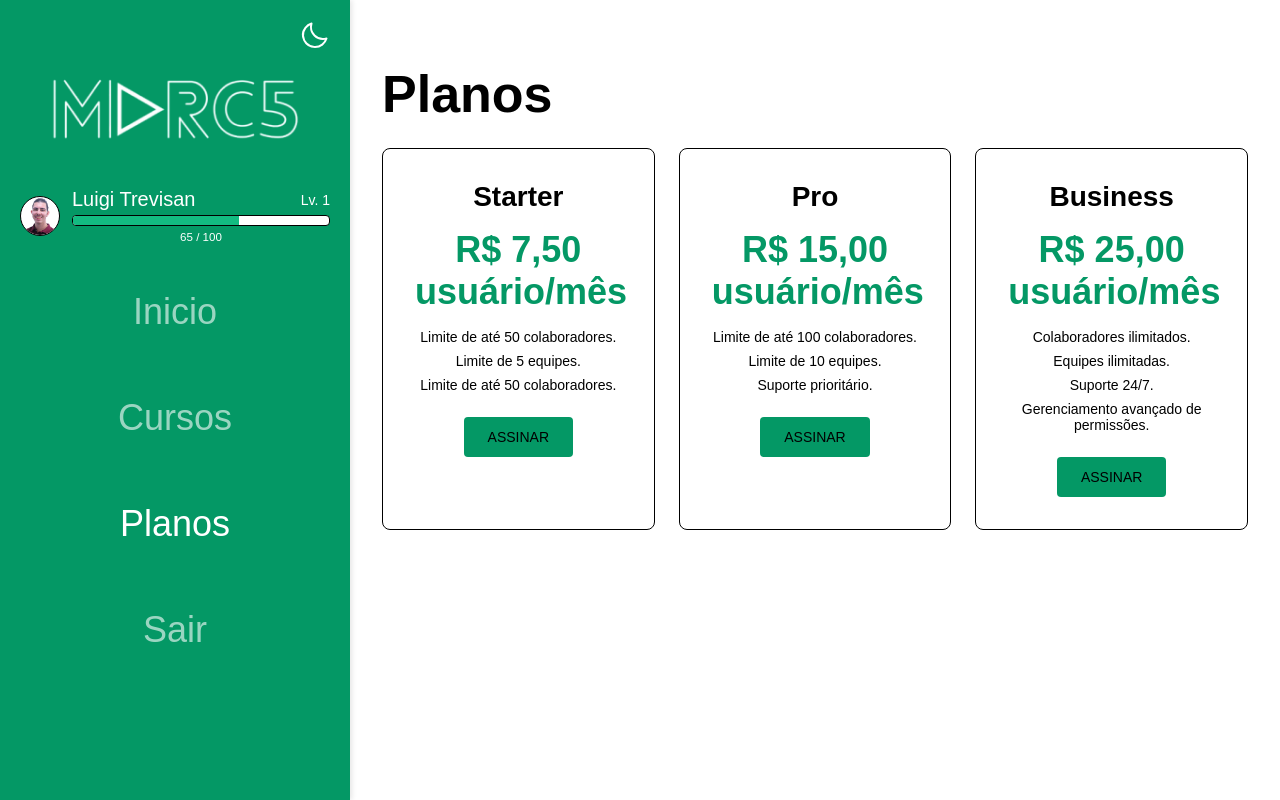
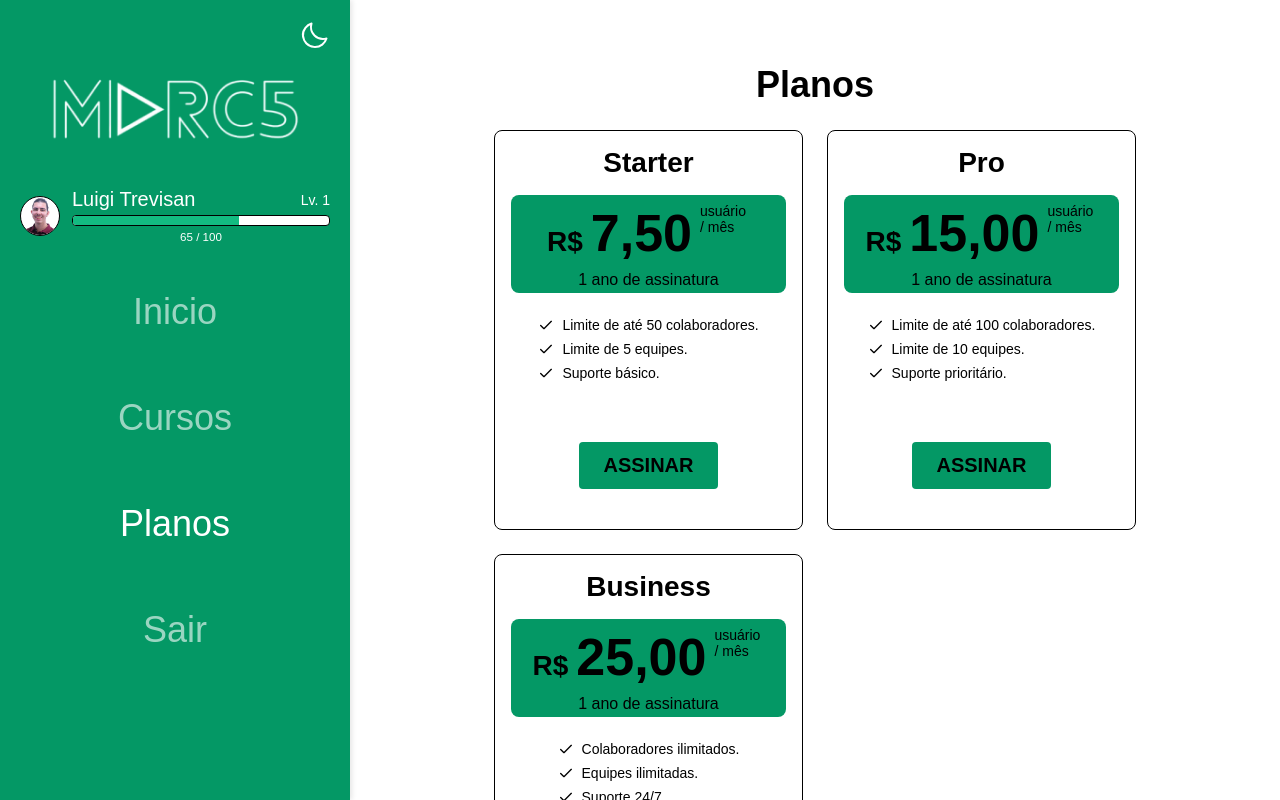
Before and after one commit to Rodrigosiq03/marc5-service, a React (Vite) app in the folder web/: page /planos in a window 1280 px wide. Shown: the top 800 px of the page. Built offline with nearby package versions, Linux system fonts and the light colour scheme; a web font is replaced by a local one.

Commit message:
feat: change overall plans style

```diff
--- a/web/src/components/PlanCard/index.tsx
+++ b/web/src/components/PlanCard/index.tsx
@@ -1,23 +1,28 @@
 import React from 'react';
 import {
   CardContainer,
-  PriceTag,
   PlanTitle,
   PlanDescription,
   SubscribeButton,
 } from './styles';
+import PriceTag from '../PriceTag';
 
 interface PlanCardProps {
   title: string;
-  price: string;
+  price: number;
   description: string[];
 }
 
-const PlanCard: React.FC<PlanCardProps> = ({ title, price, description }) => {
+
+const PlanCard: React.FC<PlanCardProps> = ({
+  title,
+  price,
+  description
+}) => {
   return (
     <CardContainer>
       <PlanTitle>{title}</PlanTitle>
-      <PriceTag>{price}</PriceTag>
+      <PriceTag price={price} />
       <PlanDescription>
         {description.map((item, index) => (
           <li key={index}>{item}</li>
--- a/web/src/components/PlanCard/styles.ts
+++ b/web/src/components/PlanCard/styles.ts
@@ -1,27 +1,22 @@
 import styled from 'styled-components';
 
 export const CardContainer = styled.div`
+  height: 400px;
+  display: flex;
+  flex-direction: column;
+  align-items: center;
   position: relative;
   border-radius: 0.5rem;
-  overflow: hidden;
-  background-color: ${({ theme }) => theme.colors.background};
+  background-color: transparent;
   transition: transform 0.3s ease-in-out;
   border: 1px solid ${({ theme }) => theme.colors.primary};
-  padding: 2rem;
-  text-align: center;
+  padding: 1rem;
 
   &:hover {
     transform: scale(1.05);
     border: 1px solid ${({ theme }) => theme.colors.green_500};
     box-shadow: 0 0 10px rgba(0, 0, 0, 0.1);
   }
-`;
-
-export const PriceTag = styled.div`
-  font-size: ${({ theme }) => theme.fontsSizes.desktop.h3};
-  color: ${({ theme }) => theme.colors.green_500};
-  margin: 1rem 0;
-  font-weight: bold;
 `;
 
 export const PlanTitle = styled.h3`
@@ -33,27 +28,46 @@ export const PlanTitle = styled.h3`
 
 export const PlanDescription = styled.ul`
   font-size: ${({ theme }) => theme.fontsSizes.desktop.p};
+  text-align: left;
   color: ${({ theme }) => theme.colors.primary};
   margin-bottom: 1.5rem;
   list-style-type: none;
   padding: 0;
 
   li {
+    position: relative;
+    padding-left: 1.5rem;
     margin-bottom: 0.5rem;
+
+    &::before {
+      content: '';
+      position: absolute;
+      left: 0;
+      top: 50%;
+      transform: translateY(-50%);
+      width: 16px;
+      height: 16px;
+      background-image: url('../../../public/check.svg');
+      background-size: contain;
+      background-repeat: no-repeat;
+    }
   }
 `;
 
 export const SubscribeButton = styled.button`
   background-color: ${({ theme }) => theme.colors.green_500};
-  color: ${({ theme }) => theme.colors.white};
+  color: ${({ theme }) => theme.colors.primary};
   border: none;
   border-radius: 0.25rem;
   padding: 0.75rem 1.5rem;
+  margin-top: auto;
+  margin-bottom: 1.5rem;
   cursor: pointer;
-  font-size: ${({ theme }) => theme.fontsSizes.desktop.p};
+  font-size: ${({ theme }) => theme.fontsSizes.desktop.h5};
+  font-weight: bold;
   transition: background-color 0.3s ease-in-out;
 
   &:hover {
-    background-color: ${({ theme }) => theme.colors.green_700};
+    background-color: ${({ theme }) => theme.colors.green_300};
   }
 `;
--- a/web/src/components/Plans/index.tsx
+++ b/web/src/components/Plans/index.tsx
@@ -5,7 +5,7 @@ import { PlansContainer, SectionTitle, PlanGrid } from './styles';
 
 interface PlanType {
   title: string;
-  price: string;
+  price: number;
   description: string[];
 }
 
@@ -15,16 +15,16 @@ const PlansScreen: React.FC = () => {
   const plans: PlanType[] = [
     {
       title: 'Starter',
-      price: 'R$ 7,50 usuário/mês',
+      price: 7.50,
       description: [
         'Limite de até 50 colaboradores.',
         'Limite de 5 equipes.',
-        'Limite de até 50 colaboradores.'
+        'Suporte básico.'
       ],
     },
     {
       title: 'Pro',
-      price: 'R$ 15,00 usuário/mês',
+      price: 15.00,
       description: [
         'Limite de até 100 colaboradores.',
         'Limite de 10 equipes.',
@@ -33,12 +33,11 @@ const PlansScreen: React.FC = () => {
     },
     {
       title: 'Business',
-      price: 'R$ 25,00 usuário/mês',
+      price: 25.00,
       description: [
         'Colaboradores ilimitados.',
         'Equipes ilimitadas.',
         'Suporte 24/7.',
-        'Gerenciamento avançado de permissões.',
       ],
     },
   ];
--- a/web/src/components/Plans/styles.ts
+++ b/web/src/components/Plans/styles.ts
@@ -12,22 +12,26 @@ export const PlansContainer = styled.div`
 `;
 
 export const SectionTitle = styled.h2`
-  font-size: ${({ theme }) => theme.fontsSizes.desktop.h2};
+  font-size: ${({ theme }) => theme.fontsSizes.desktop.h3};
   color: ${({ theme }) => theme.colors.primary};
   margin-bottom: 1.5rem;
   font-weight: bold;
+  text-align: center;
 `;
 
 export const PlanGrid = styled.div`
   display: grid;
   grid-template-columns: repeat(1, 1fr);
   gap: 1.5rem;
+  justify-content: center;
+  align-content: center;
 
   @media (min-width: 768px) {
     grid-template-columns: repeat(2, 1fr);
+    justify-content: center;
   }
 
-  @media (min-width: 1024px) {
+  @media (min-width: 1440px) {
     grid-template-columns: repeat(3, 1fr);
   }
 `;
--- /dev/null
+++ b/web/src/components/PriceTag/index.tsx
@@ -0,0 +1,31 @@
+import React from 'react';
+import {
+    PriceTagContainer,
+    PriceText,
+    Currency,
+    Price,
+    PriceUnit,
+    SubscriptionText
+} from './styles';
+import formatPrice from '../../utils/formatPrice';
+
+interface PriceTagProps {
+    price: number;
+}
+
+const PriceTag: React.FC<PriceTagProps> = ({ price }) => {
+    return (
+        <PriceTagContainer>
+            <PriceText>
+                <Currency>R$</Currency>
+                <Price>{formatPrice(price)}</Price>
+                <PriceUnit>
+                    usuário / mês
+                </PriceUnit>
+            </PriceText>
+            <SubscriptionText>1 ano de assinatura</SubscriptionText>
+        </PriceTagContainer>
+    );
+};
+
+export default PriceTag;
--- /dev/null
+++ b/web/src/components/PriceTag/styles.ts
@@ -0,0 +1,44 @@
+import styled from 'styled-components';
+
+export const PriceTagContainer = styled.div`
+  width: 275px;
+  display: flex;
+  flex-direction: column;
+  align-items: center;
+  justify-content: center;
+  background-color: ${({ theme }) => theme.colors.green_500};
+  border-radius: 0.5rem;
+  margin-bottom: 1.5rem;
+  color: ${({ theme }) => theme.colors.primary};
+`;
+
+export const PriceText = styled.span`
+  font-size: ${({ theme }) => theme.fontsSizes.desktop.h3};
+  margin: 0.5rem;
+  display: flex;
+  align-items: baseline;
+`;
+
+export const Currency = styled.span`
+  font-size: ${({ theme }) => theme.fontsSizes.desktop.h4};
+  font-weight: bold;
+  margin-right: 0.5rem;
+`;
+
+export const Price = styled.span`
+  font-size: ${({ theme }) => theme.fontsSizes.desktop.h2};
+  font-weight: bold;
+`;
+
+export const PriceUnit = styled.span`
+  font-size: ${({ theme }) => theme.fontsSizes.desktop.p};
+  text-align: left;
+  margin-left: 0.5rem;
+  margin-bottom: auto;
+  width: 50px;
+`;
+
+export const SubscriptionText = styled.span`
+  font-size: 1rem;
+  margin-bottom: 0.25rem;
+`;
--- /dev/null
+++ b/web/src/utils/formatPrice.ts
@@ -0,0 +1,8 @@
+function formatPrice(price: number): string {
+    return new Intl.NumberFormat('pt-BR', {
+        minimumFractionDigits: 2,
+        maximumFractionDigits: 2,
+    }).format(price);
+};
+
+export default formatPrice;
```
Also changed, not shown: web/public/check.svg (added).
